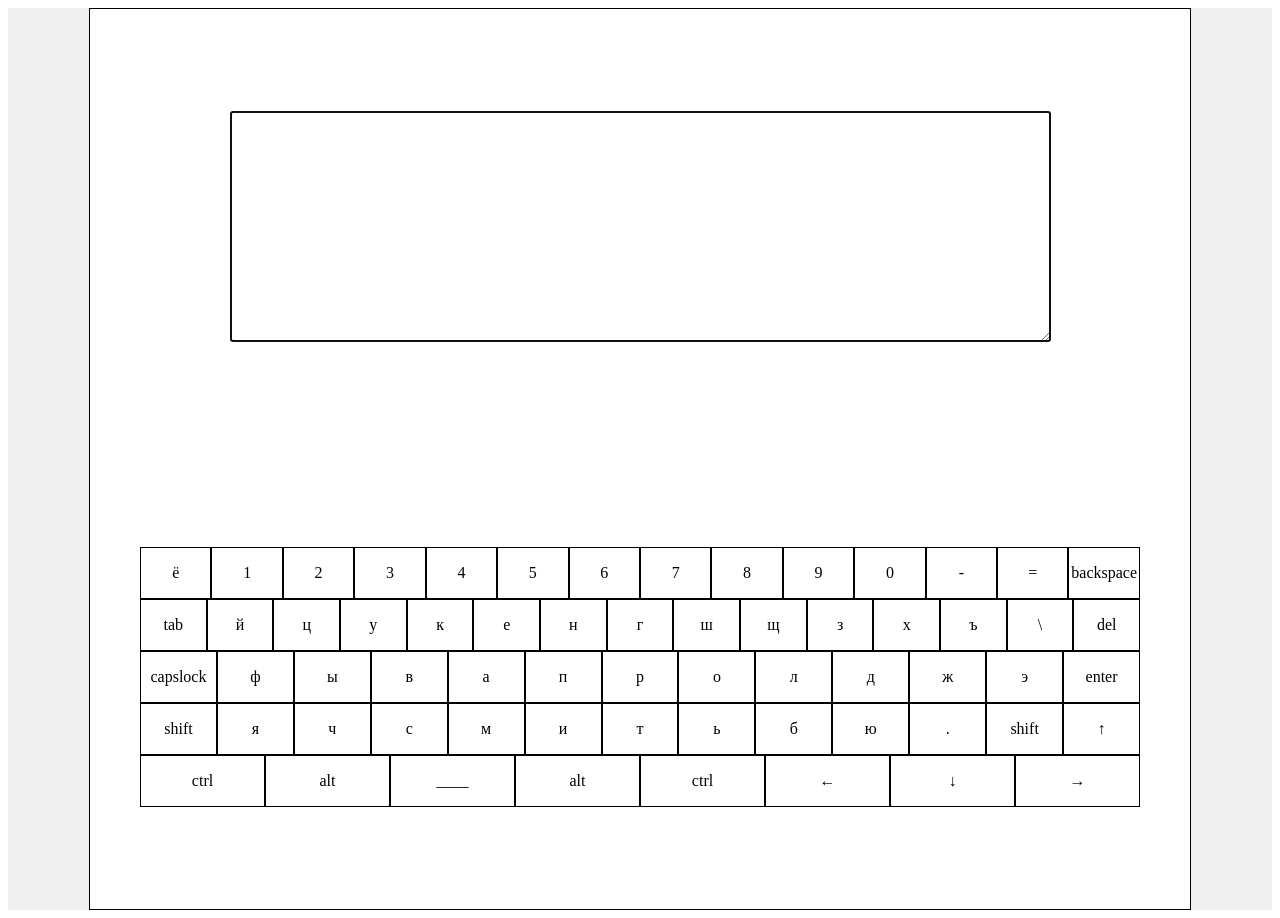
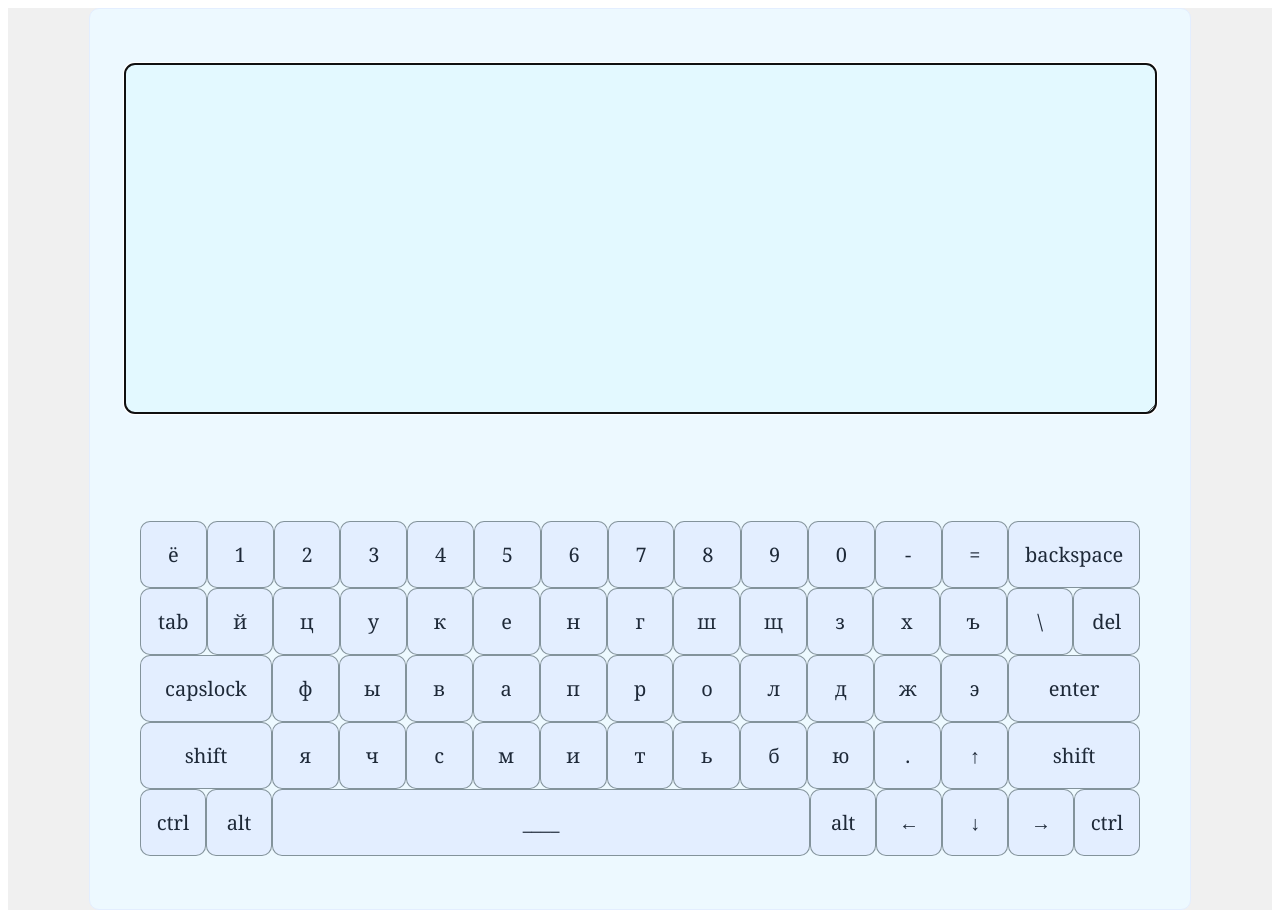
Before and after one commit to AoiHaru1/virtual-keyboard, a website built with webpack: page src/index.html in a window 1280 px wide. Built offline with nearby package versions, Linux system fonts and the light colour scheme.

Commit message:
feat: add css styles

```diff
--- a/src/assets/css/style.css
+++ b/src/assets/css/style.css
@@ -6,16 +6,29 @@
   width: 1100px;
   height: 900px;
   margin: auto auto;
-  border: 1px solid black;
-  background-color: white;
+  border: 1px solid #E3EEFF;
+  border-radius: 10px;
+  background-color: #EDF9FF;
   display: flex;
   flex-direction: column;
   justify-content: space-around;
   align-items: center;
 }
 
+.text-input {
+  background-color:#e3f9ff;
+  color: #1E2938;
+  font-family: 'Georgia';
+  font-style: normal;
+  font-size: 17px;
+  border: 1px solid #2e4847;
+  border-radius: 10px;
+}
+
 .keyboard {
   width: 1000px;
+  background-color: #EDF9FF;
+  border-radius: 10px;
 }
 
 .key-row {
@@ -24,9 +37,15 @@
 
 .key {
   display: block;
-  width: 100%;
-  height: 50px;
-  border: 1px solid black;
+  width: 65px;
+  height: 65px;
+  border: 1px solid #2136367e;
+  border-radius: 10px;
+  background-color: #E3EEFF;
+  color: #1E2938;
+  font-family: 'Georgia';
+  font-style: normal;
+  font-size: 20px;
   display: flex;
   justify-content: center;
   align-items: center;
@@ -34,11 +53,22 @@
   cursor: pointer;
   user-select: none;
 }
+.key:hover {
+  background-color:#E1FAFC;
+}
 
 .active {
-  background-color: red;
+  background-color: #E1FAFC
 }
 
 .caps-active {
-  background-color: red !important;
+  background-color: #E1FAFC !important;
 }
+
+.backspace, .capslock, .enter, .shift {
+  width: 130px!important;
+}
+
+.space {
+  width: 545px;
+}
--- a/src/js/data/keysData.json
+++ b/src/js/data/keysData.json
@@ -349,6 +349,7 @@
         "del",
         "del"
       ],
+      "uniq": true,
       "tagClass": "key",
       "eventCode": "Delete"
     }
@@ -649,6 +650,19 @@
     },
     {
       "ru": [
+        "↑",
+        "↑"
+      ],
+      "en": [
+        "↑",
+        "↑"
+      ],
+      "tagClass": "key key-up",
+      "uniq": true,
+      "eventCode": "ArrowUp"
+    },
+    {
+      "ru": [
         "shift",
         "shift"
       ],
@@ -659,19 +673,6 @@
       "tagClass": "key shift",
       "uniq": true,
       "eventCode": "ShiftRight"
-    },
-    {
-      "ru": [
-        "↑",
-        "↑"
-      ],
-      "en": [
-        "↑",
-        "↑"
-      ],
-      "tagClass": "key key-up",
-      "uniq": false,
-      "eventCode": "ArrowUp"
     }
   ],
   [
@@ -729,19 +730,6 @@
     },
     {
       "ru": [
-        "ctrl",
-        "ctrl"
-      ],
-      "en": [
-        "ctrl",
-        "ctrl"
-      ],
-      "tagClass": "key",
-      "uniq": true,
-      "eventCode": "ControlRight"
-    },
-    {
-      "ru": [
         "←",
         "←"
       ],
@@ -750,7 +738,7 @@
         "←"
       ],
       "tagClass": "key key-left",
-      "uniq": false,
+      "uniq": true,
       "eventCode": "ArrowLeft"
     },
     {
@@ -763,7 +751,7 @@
         "↓"
       ],
       "tagClass": "key key-down",
-      "uniq": false,
+      "uniq": true,
       "eventCode": "ArrowDown"
     },
     {
@@ -776,8 +764,21 @@
         "→"
       ],
       "tagClass": "key key-right",
-      "uniq": false,
+      "uniq": true,
       "eventCode": "ArrowRight"
+    },
+    {
+      "ru": [
+        "ctrl",
+        "ctrl"
+      ],
+      "en": [
+        "ctrl",
+        "ctrl"
+      ],
+      "tagClass": "key",
+      "uniq": true,
+      "eventCode": "ControlRight"
     }
   ]
 ]
--- a/src/js/index.js
+++ b/src/js/index.js
@@ -29,28 +29,46 @@ const activeListener = (e, keyState) => {
     return;
   }
 
+  if (e.ctrlKey || e.altKey || e.shiftKey) {
+    container.classList.add('active');
+    return;
+  }
+
   if (keyState && container.innerHTML !== 'capslock') {
     container.classList.add('active');
   }
 
-  if (!keyState) {
-    container.classList.remove('active');
+  if (container.dataset.is_uniq === 'false') {
+    // ctrl alt + any key default ????
+    e.preventDefault();
+    textInput.setRangeText(container.innerHTML, textInput.selectionStart, textInput.selectionEnd);
+    textInput.setSelectionRange(textInput.selectionStart + 1, textInput.selectionStart + 1);
   }
 
   if (container.innerHTML === 'tab') {
     e.preventDefault();
-    textInput.focus();
-    textInput.value += "   ";
+    textInput.value += '   ';
   }
 };
 
 document.addEventListener('keydown', (e) => activeListener(e, true));
 
-document.addEventListener('keyup', () => listOfKeys.forEach(x => x.classList.remove('active')));
+document.addEventListener('keyup', (e) => {
+  const code = e.code;
+  const container = document.querySelector(`[data-event_code = ${code}]`);
+  if (!container) {
+    return;
+  }
+  container.classList.remove('active');
+});
 
 document.addEventListener('keydown', (e) => {
   if (e.shiftKey && e.altKey) {
     currentLanguage = currentLanguage === 'ru' ? 'en' : 'ru';
+  }
+
+  if (e.ctrlKey || e.altKey || e.shiftKey) {
+    return;
   }
 
   languageAndCapitalaizeSwitch(e, listOfKeys, currentLanguage, capsState);
@@ -58,11 +76,6 @@ document.addEventListener('keydown', (e) => {
   if (e.code === 'CapsLock') {
     capsState = !capsState;
   }
-});
-
-listOfKeys[14].addEventListener('click', () => {
-  textInput.focus();
-  textInput.value += "   ";
 });
 
 // console.log(textInput.selectionStart);
--- a/src/js/modules/containersTemplate.js
+++ b/src/js/modules/containersTemplate.js
@@ -7,8 +7,8 @@ const ContainerTemplateCreator = () => {
   const wrapper = document.createElement('div');
   wrapper.classList.add('wrapper');
   const textArea = document.createElement('textarea');
-  textArea.cols = "100";
-  textArea.rows = "15";
+  textArea.cols = '100';
+  textArea.rows = '15';
   textArea.autofocus = true;
   textArea.classList.add('text-input');
   const keyboard = document.createElement('div');
--- a/src/js/modules/keysCreator.js
+++ b/src/js/modules/keysCreator.js
@@ -1,4 +1,4 @@
-import setDataAttribute from "./dataAttributeSetter";
+import setDataAttribute from './dataAttributeSetter';
 
 // implementaion of key container creation
 class KeysCreator {
--- a/src/js/modules/languageAndCapitalaizeSwitch.js
+++ b/src/js/modules/languageAndCapitalaizeSwitch.js
@@ -1,6 +1,6 @@
 const languageAndCapitalaizeSwitch = (e, listOfKeys, currentLang, capsState) => {
   if (e.code === 'CapsLock') {
-    listOfKeys[28].classList.toggle('caps-active');
+    listOfKeys[29].classList.toggle('caps-active');
     listOfKeys.forEach(x => {
       if (currentLang === 'ru') {
         if (!capsState) {
```
Also changed, not shown: dist/bundle.js.
